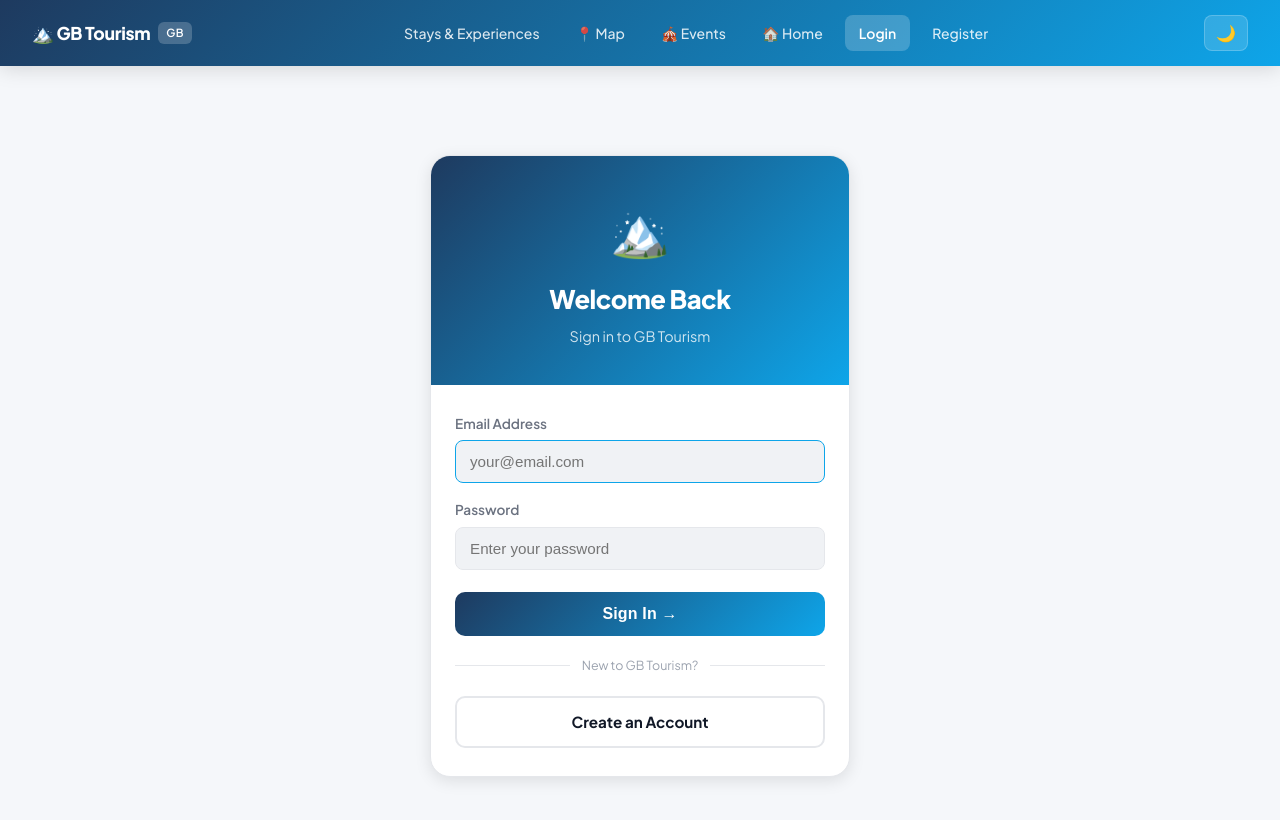
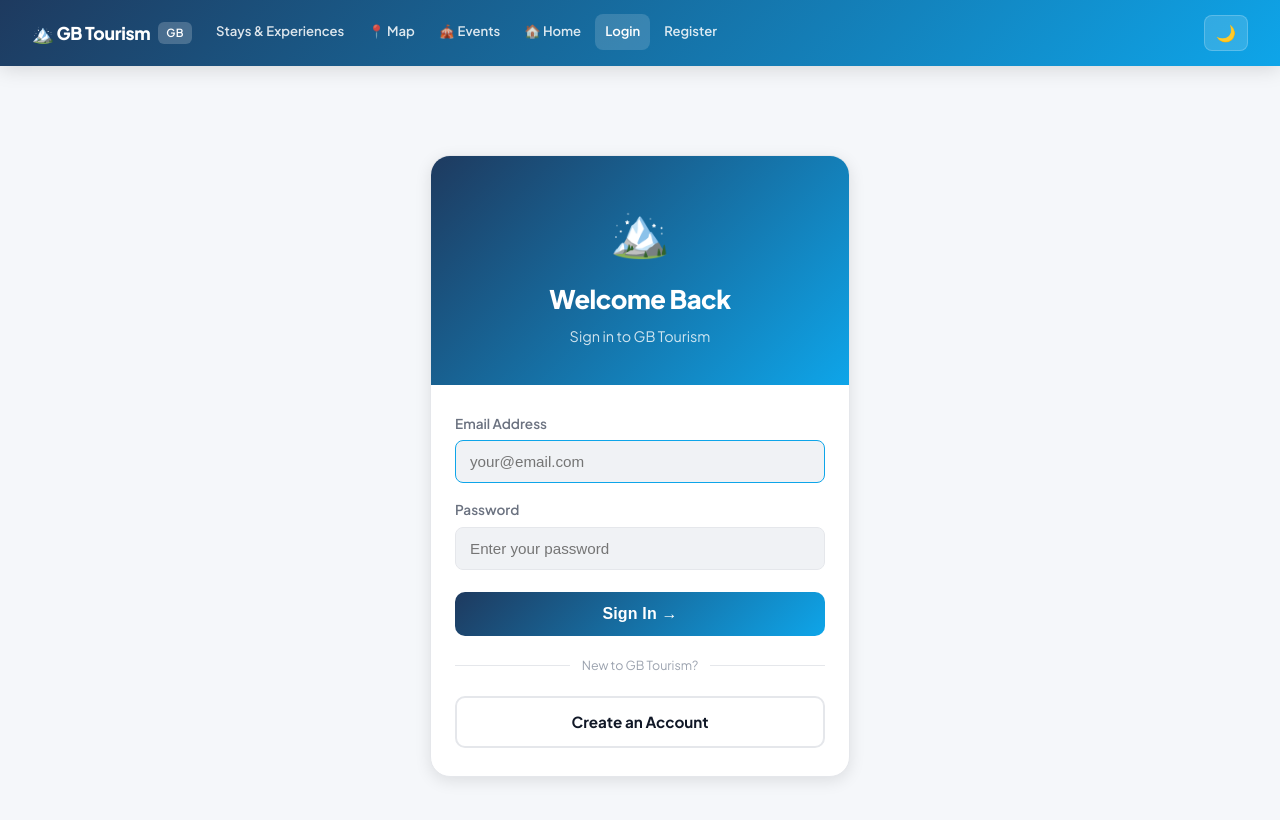
Before and after one commit to MaaziAli/gb-tourism-fyp, a React (Vite) app in the folder frontend/: page /login in a window 1280 px wide. Shown: the top 820 px of the page. Built offline with nearby package versions, Linux system fonts and the light colour scheme.

Commit message:
fix: events page blank + navbar overflow on smaller screens

```diff
--- a/frontend/src/components/Navbar.jsx
+++ b/frontend/src/components/Navbar.jsx
@@ -25,7 +25,7 @@ function Navbar() {
     <nav className="navbar">
       <div className="navbar-inner" style={{ position: 'relative' }}>
         <Link to="/" className="navbar-logo">
-          <span style={{ fontWeight: 800, fontSize: '1.1rem', color: 'white' }}>
+          <span style={{ fontWeight: 800, fontSize: isMobile ? '1rem' : '1.1rem', color: 'white' }}>
             {isMobile ? '🏔️ GB' : '🏔️ GB Tourism'}
           </span>
           {!isMobile && <span className="logo-badge">GB</span>}
@@ -53,7 +53,7 @@ function Navbar() {
             style={{
               display: 'flex',
               flexDirection: isMobile ? 'column' : 'row',
-              gap: isMobile ? '4px' : '8px',
+              gap: '4px',
               position: isMobile ? 'absolute' : 'relative',
               top: isMobile ? '60px' : 'auto',
               left: isMobile ? 0 : 'auto',
@@ -67,8 +67,20 @@ function Navbar() {
               width: isMobile ? '100%' : 'auto',
               boxSizing: isMobile ? 'border-box' : 'content-box',
               alignItems: isMobile ? 'stretch' : 'center',
+              ...(!isMobile
+                ? {
+                    overflowX: 'auto',
+                    scrollbarWidth: 'none',
+                    msOverflowStyle: 'none',
+                    WebkitOverflowScrolling: 'touch',
+                    maxWidth: 'calc(100vw - 300px)',
+                    paddingBottom: '2px',
+                    flex: 1,
+                    minWidth: 0,
+                  }
+                : {}),
             }}
-            className={!isMobile ? 'nav-links' : ''}
+            className={!isMobile ? 'nav-links nav-links-scroll' : ''}
           >
             <NavLink
               to="/"
@@ -265,7 +277,7 @@ function Navbar() {
           </div>
         )}
         {!isMobile && (
-          <div className="nav-links">
+          <div className="nav-links nav-links-end">
             <NotificationBell />
             <button
               type="button"
@@ -302,6 +314,7 @@ function Navbar() {
                 type="button"
                 onClick={handleLogout}
                 className="nav-logout"
+                style={{ padding: '6px 12px', fontSize: '0.82rem' }}
               >
                 Logout
               </button>
--- a/frontend/src/pages/Events.jsx
+++ b/frontend/src/pages/Events.jsx
@@ -54,9 +54,11 @@ export default function Events() {
     setLoading(true)
     try {
       const res = await api.get('/events/')
-      setEvents(res.data)
+      console.log('Events loaded:', res.data)
+      setEvents(Array.isArray(res.data) ? res.data : [])
     } catch (e) {
-      console.error(e)
+      console.error('Events error:', e)
+      setEvents([])
     } finally {
       setLoading(false)
     }
--- a/frontend/src/styles/theme.css
+++ b/frontend/src/styles/theme.css
@@ -148,26 +148,25 @@ body {
   gap: 4px;
 }
 
+.nav-links-scroll::-webkit-scrollbar {
+  display: none;
+}
+
 .nav-link {
   color: rgba(255,255,255,0.85);
   text-decoration: none;
-  font-size: 0.875rem;
-  font-weight: 500;
-  padding: 7px 14px;
+  font-size: 0.82rem;
+  font-weight: 600;
+  padding: 6px 10px;
   border-radius: 8px;
   transition: var(--transition);
   white-space: nowrap;
 }
 
-.nav-link:hover {
+.nav-link:hover,
+.nav-link.active {
   background: rgba(255,255,255,0.15);
   color: white;
-}
-
-.nav-link.active {
-  background: rgba(255,255,255,0.2);
-  color: white;
-  font-weight: 600;
 }
 
 .theme-toggle {
@@ -190,10 +189,10 @@ body {
   background: rgba(255,255,255,0.15);
   border: 1px solid rgba(255,255,255,0.3);
   color: white;
-  padding: 7px 16px;
+  padding: 6px 12px;
   border-radius: 8px;
   cursor: pointer;
-  font-size: 0.875rem;
+  font-size: 0.82rem;
   font-weight: 600;
   transition: var(--transition);
   margin-left: 4px;
```
Also changed, not shown: 1 other file (tests, documents, lock files or other folders).
